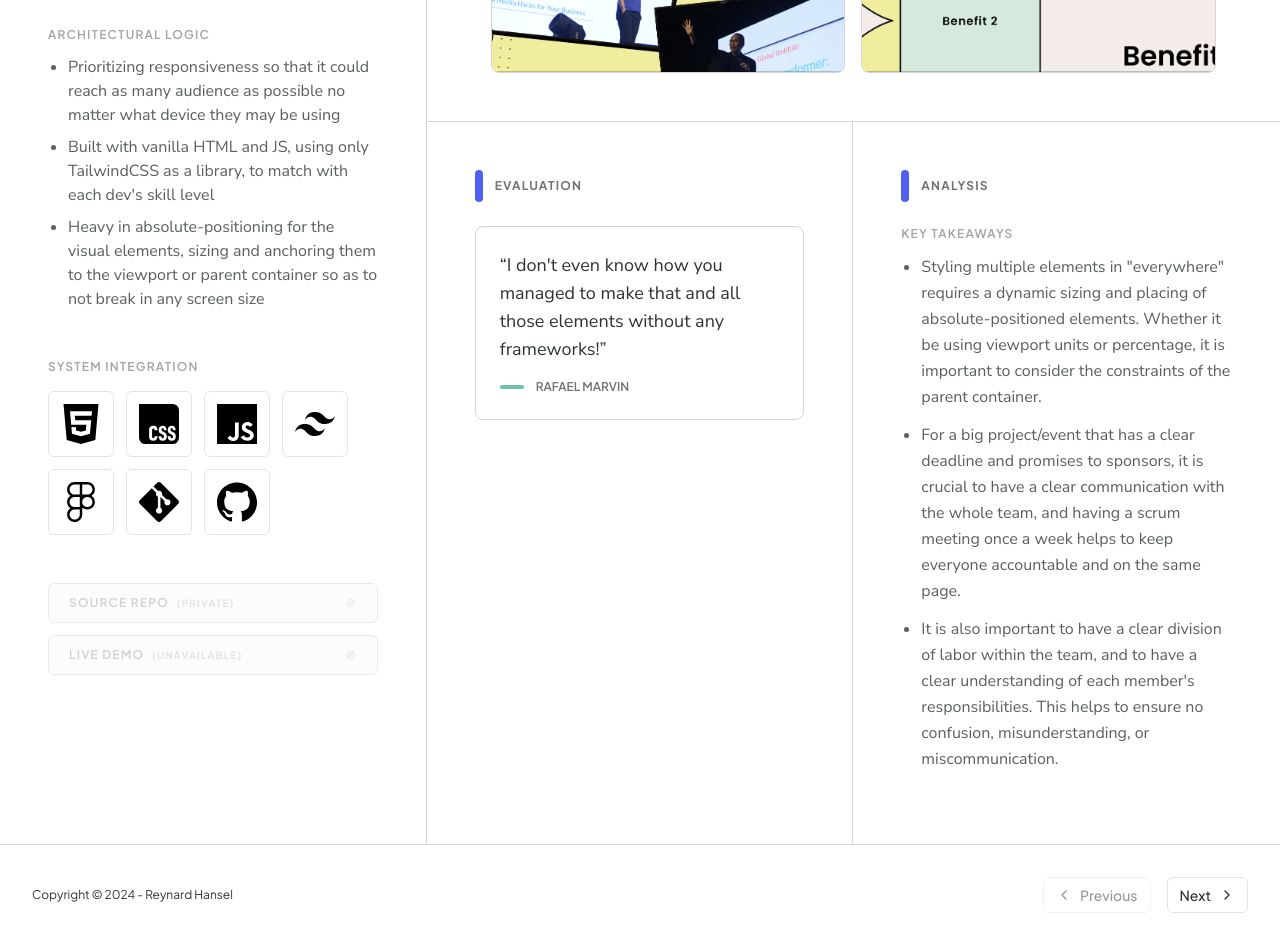
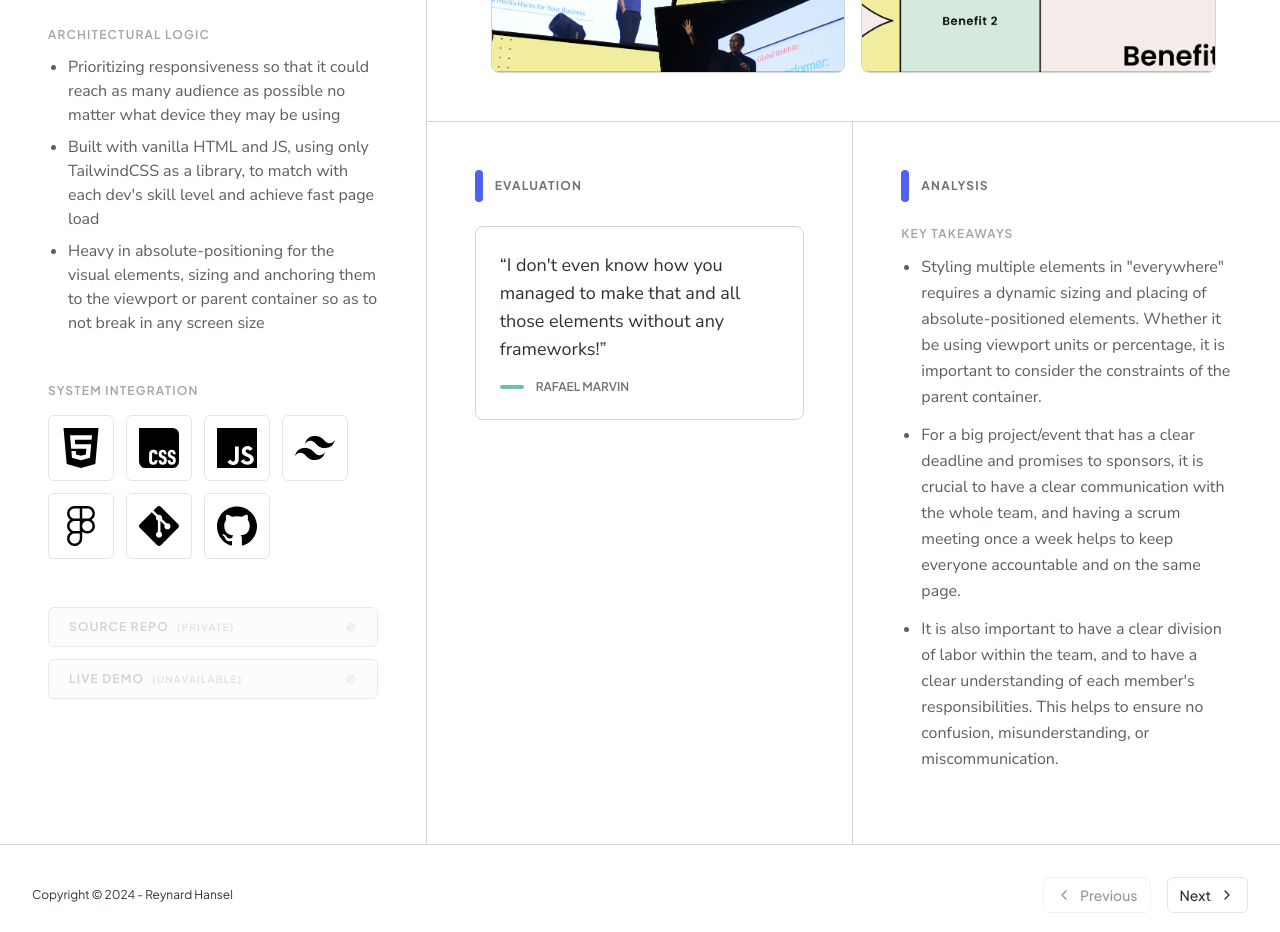
Before and after one commit to ReynardHansel/personal-portfolio-2-next, a Next.js app: page /project/1 in a window 1280 px wide. Shown: the part 1020-1952 px from the top of the page. Built offline with nearby package versions, Linux system fonts and the light colour scheme; a web font is replaced by a local one.

Commit message:
feat(proj data): Modified a little bit of info for TechnoScape

```diff
--- a/src/data/projects_bento.ts
+++ b/src/data/projects_bento.ts
@@ -50,7 +50,7 @@ export const projectsBento: ProjectBentoData[] = [
     skills: ["HTML", "CSS", "JavaScript", "Tailwind", "Figma", "Git", "GitHub"],
     architecturalLogic: [
       "Prioritizing responsiveness so that it could reach as many audience as possible no matter what device they may be using",
-      "Built with vanilla HTML and JS, using only TailwindCSS as a library, to match with each dev's skill level",
+      "Built with vanilla HTML and JS, using only TailwindCSS as a library, to match with each dev's skill level and achieve fast page load",
       "Heavy in absolute-positioning for the visual elements, sizing and anchoring them to the viewport or parent container so as to not break in any screen size",
     ],
     quotes: [
```
